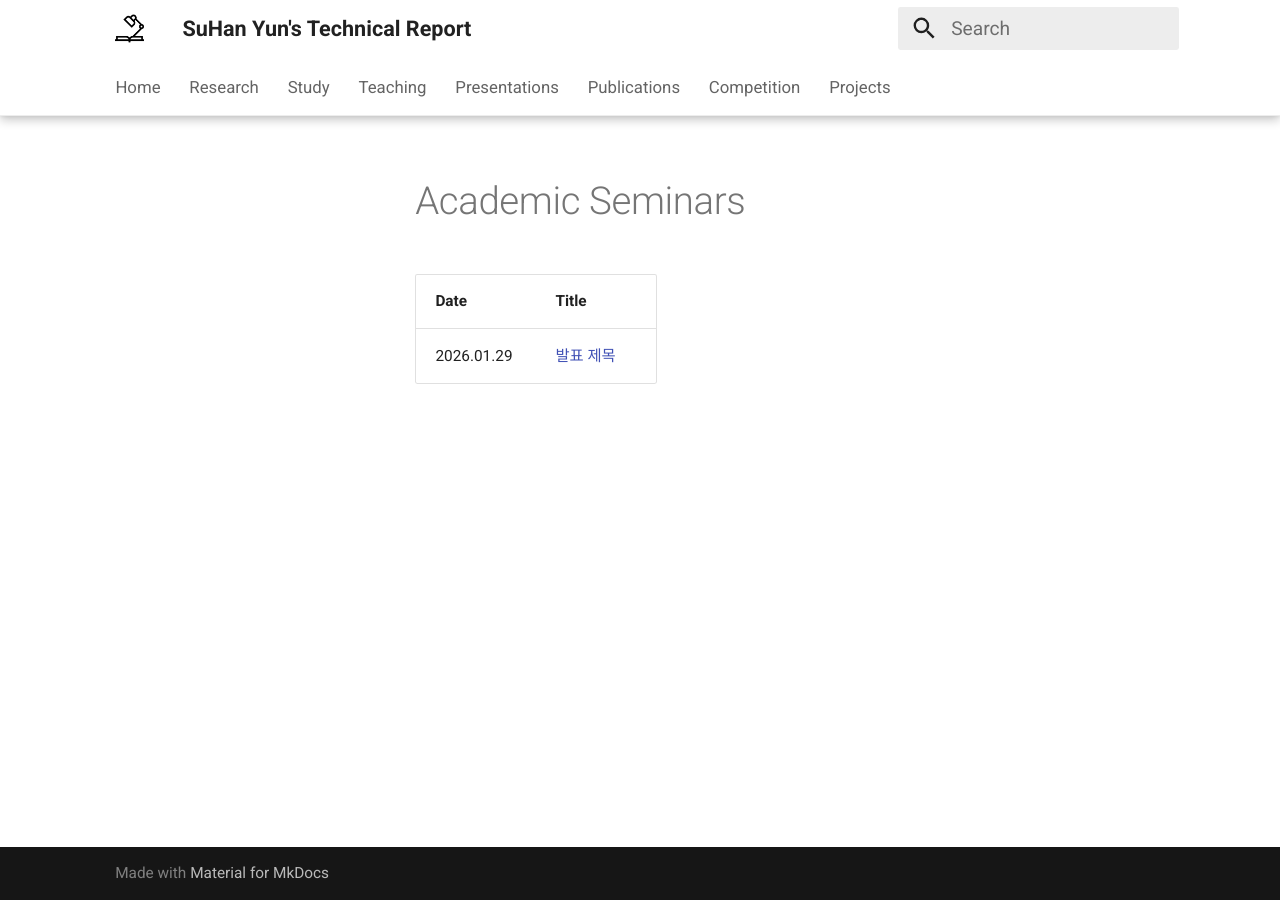
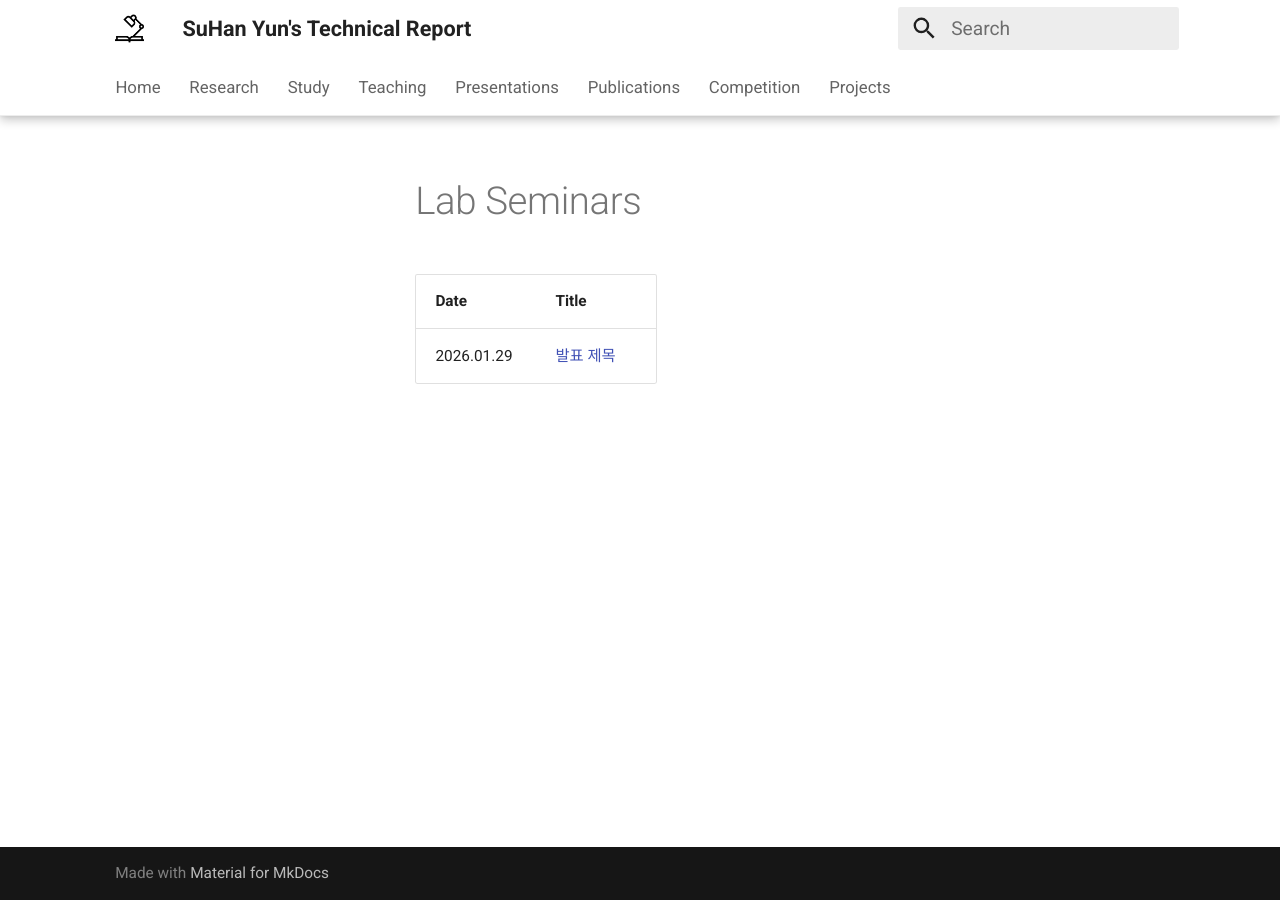
Before and after one commit to YSH-research/YSH-research.github.io, an MkDocs documentation site: the page built from docs/Presentations/lab-seminars.md, in a window 1280 px wide. Built offline with MkDocs 1.6.1 and Material for MkDocs 9.7.7, drawn with Linux system fonts in a browser that asks for light colours.

Commit message:
edit  - Presentations.md changed

```diff
--- a/docs/Presentations/lab-seminars.md
+++ b/docs/Presentations/lab-seminars.md
@@ -1,4 +1,4 @@
-# Academic Seminars
+# Lab Seminars
 
 | Date       | Title                          |
 |------------|--------------------------------|
```
Also changed, not shown: docs/Presentations/academic-seminars.md (added, +1 -0 lines).
